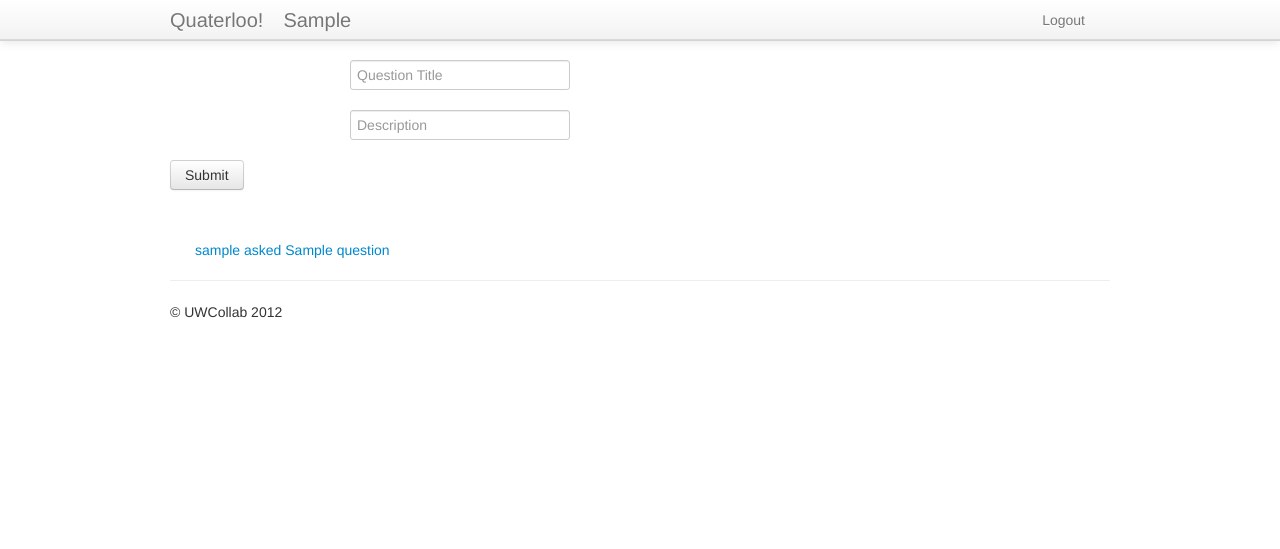
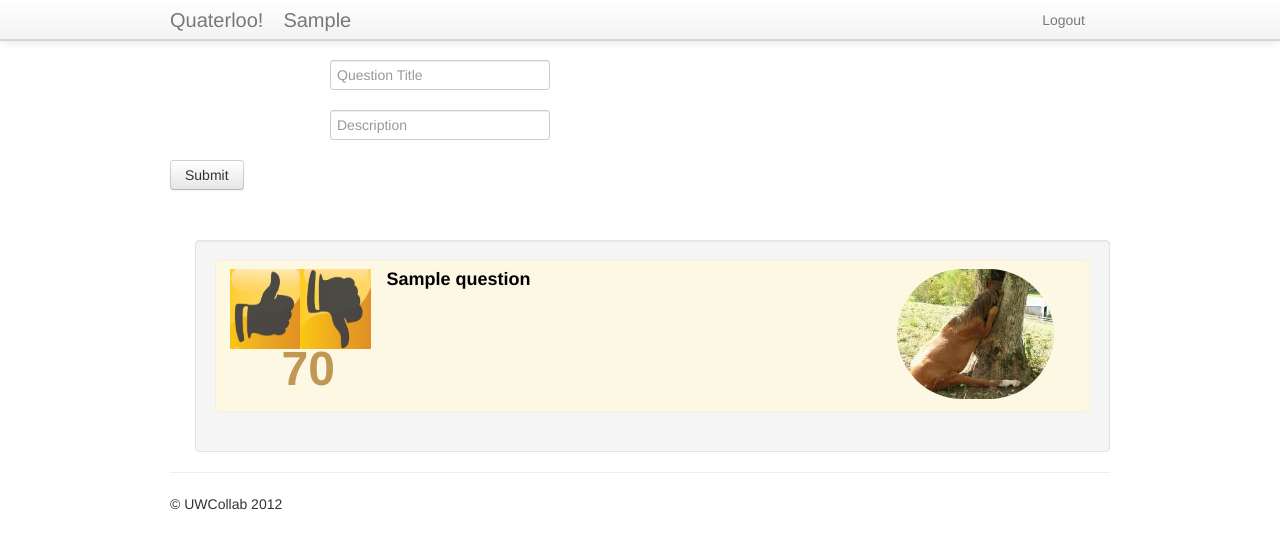
Before and after one commit to irvanjitsingh/uwcollab, a Django app: template uwcollab/templates/home.html in a window 1280 px wide. Shown: the top 549 px of the page. Run offline with Django 3.2, Linux system fonts and the light colour scheme; the template is opened without the code that fills it: most values are stand-ins (such as "Sample title", 1, 10 or a date in 2020); some libraries are stand-ins or nearby versions.

Commit message:
fucked with posts lists motherfucker!

```diff
--- a/uwcollab/media/css/quaterloo.css
+++ b/uwcollab/media/css/quaterloo.css
@@ -1,3 +1,4 @@
-.post_item{
-
+img.floatRight {
+    float: right;
+    margin: 4px;
 }
--- /dev/null
+++ b/uwcollab/posts/admin.py
@@ -0,0 +1,4 @@
+from django.contrib import admin
+from posts import models as m
+
+admin.site.register(m.Question)
--- a/uwcollab/templates/home.html
+++ b/uwcollab/templates/home.html
@@ -12,13 +12,13 @@
 	  	<form class="form-horizontal" action="" method="post">{% csrf_token %}
 		  <div class="control-group">
 		    <label class="control-label" for="id_title"></label>
-		    <div class="controls">
+		    <div class="text-area">
 		      <input type="text" name="title" id="id_title" placeholder="Question Title">
 		    </div>
 		  </div>
 		  <div class="control-group">
 		    <label class="control-label" for="id_content"></label>
-		    <div class="controls">
+		    <div class="text-area">
 		      <input type="text" name="content" id="id_content" placeholder="Description">
 		    </div>
 		  </div>
@@ -30,10 +30,22 @@
 	</ul>
 </div>
 <div>
-	<ul>
+	<ul class="well">
 		{% for question in questions %}
-    		<li class="post_item">
-    			<a href="posts/{{ question.id }}">{{ question.user.username }} asked {{ question.title }}</a>
+    		<li class="alert" style="overflow:hidden" onmouseover="this.style.backgroundColor='#cccccc'" onmouseout="this.style.backgroundColor=''">
+    			<div style="width:19%; float:left;">
+    				<div style="width:90%; height:50%; float:left;">
+    					<img src="/media/img/thumbs_up.jpg" style="float:left; width:50%; height:80px;" />
+    					<img src="/media/img/thumbs_down.jpg" style="float:left; width:50%; height:80px;"/>
+    				</div>
+    				<div align="center">
+    					<h1><font size="60px" line-height="50px">70</font></h1>
+    				</div>
+    			</div>
+    			<a href="posts/{{question.id}}" style="color:#000000" onmouseover="this.style.color='#ccff33'" onmouseout="this.style.color='#000000'"><h4 style="width:50%; float:left;">{{question.title}}</h4></a>
+    			<div style="width:19%; float:right;">
+    				<img src="/media/img/noob.jpg" class="img-circle"/>
+    			</div>
     		</li>
 		{% endfor %}
 	</ul>
```
Also changed, not shown: uwcollab/media/img/noob.jpg (added), uwcollab/media/img/thumbs_down.jpg (added), uwcollab/media/img/thumbs_up.jpg (added), uwcollab/uwcollab/uwcollab.db, 4 other files.
